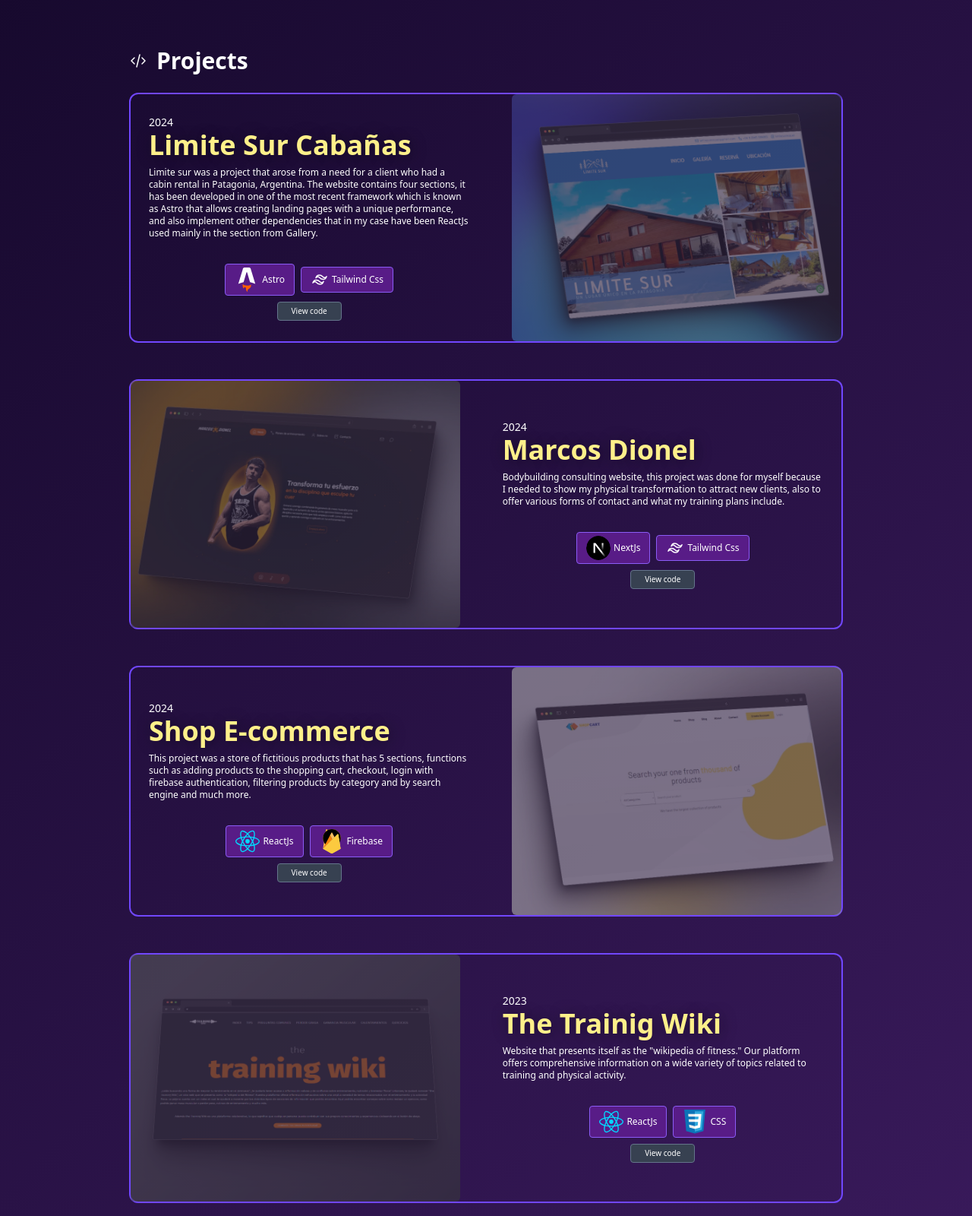
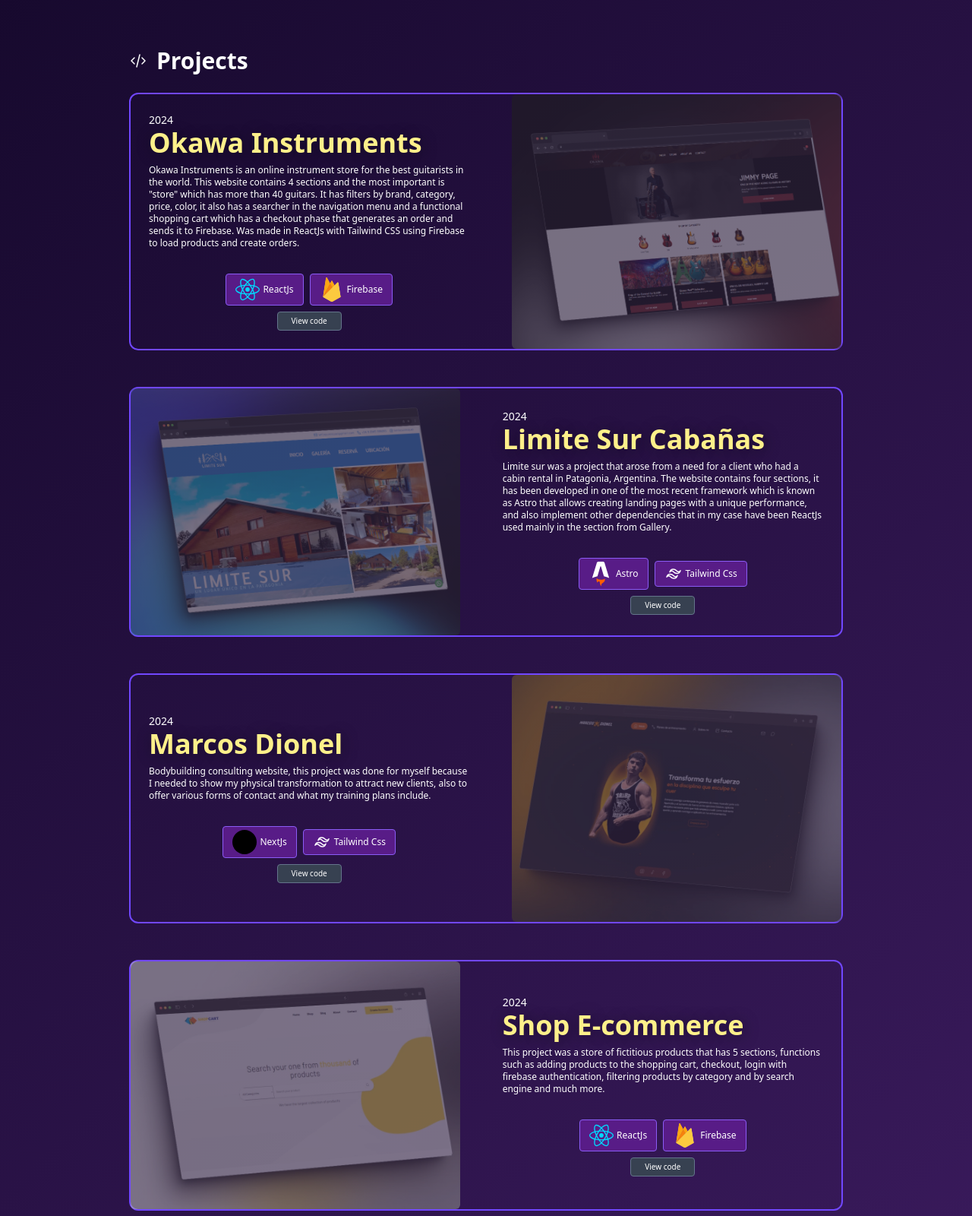
Before and after one commit to mdiannibelli/mdiannibelli-portfolio, an Astro site: page / in a window 1280 px wide. Shown: the part 1320-2920 px from the top of the page at 76% size. Built offline with nearby package versions, Linux system fonts and the light colour scheme; Astro itself is replaced by a stand-in of ours.

Commit message:
update project

```diff
--- a/src/components/Projects.astro
+++ b/src/components/Projects.astro
@@ -7,11 +7,11 @@ import iconAstro from '../icons/AstroIcon.astro'
 import iconTailwind from '../icons/Tailwind.astro'
 import iconPhotoshop from '../icons/Photoshop.astro'
 import iconIllustrator from '../icons/Illustrator.astro'
-import iconNextJs from '../icons/NextJs.astro'
+import iconNext from '../icons/NextJs.astro'
 import shopecommerce from '../imgs/shopecommerce.webp'
 import mdiannibelliasesorias from '../imgs/mdiannibelliasesorias.webp'
 import limitesur from '../imgs/limitesur.webp'
-import trainingwiki from '../imgs/trainingwiki.webp'
+import okawainstruments from '../imgs/okawainstruments.webp'
 
 import { Image } from 'astro:assets'
     const tagsIcon = {
@@ -57,14 +57,24 @@ import { Image } from 'astro:assets'
         },
         NEXTJS: {
             name: "NextJs",
-            icon: (iconNextJs),
+            icon: (iconNext),
             class: ""
         }
     }
 
     const Proyects = [
     {
-            id: 1,
+        id: 1,
+        date: '2024',
+        type: 'Okawa Instruments is an online instrument store for the best guitarists in the world. This website contains 4 sections and the most important is "store" which has more than 40 guitars. It has filters by brand, category, price, color, it also has a searcher in the navigation menu and a functional shopping cart which has a checkout phase that generates an order and sends it to Firebase. Was made in ReactJs with Tailwind CSS using Firebase to load products and create orders.',
+        title: 'Okawa Instruments',
+        img: okawainstruments,
+        link: 'https://okawa-instruments.vercel.app',
+        code: 'https://github.com/mdiannibelli/okawa-instruments',
+        tags: [tagsIcon.REACTJS, tagsIcon.FIREBASE]
+    },
+    {
+            id: 2,
             date: '2024',
             type: 'Limite sur was a project that arose from a need for a client who had a cabin rental in Patagonia, Argentina. The website contains four sections, it has been developed in one of the most recent framework which is known as Astro that allows creating landing pages with a unique performance, and also implement other dependencies that in my case have been ReactJs used mainly in the section from Gallery.',
             title: 'Limite Sur Cabañas',
@@ -74,7 +84,7 @@ import { Image } from 'astro:assets'
             tags: [tagsIcon.ASTRO, tagsIcon.TAILWIND]
     },
     {
-            id: 2,
+            id: 3,
             date: '2024',
             type: 'Bodybuilding consulting website, this project was done for myself because I needed to show my physical transformation to attract new clients, also to offer various forms of contact and what my training plans include.',
             title: 'Marcos Dionel',
@@ -84,7 +94,7 @@ import { Image } from 'astro:assets'
             tags: [tagsIcon.NEXTJS, tagsIcon.TAILWIND]
         },
         {
-            id: 3,
+            id: 4,
             date: '2024',
             type: 'This project was a store of fictitious products that has 5 sections, functions such as adding products to the shopping cart, checkout, login with firebase authentication, filtering products by category and by search engine and much more.',
             title: 'Shop E-commerce',
@@ -92,16 +102,6 @@ import { Image } from 'astro:assets'
             link: 'https://shop-ecommerce-chi.vercel.app',
             code: 'https://github.com/mdiannibelli/shop-ecommerce',
             tags: [tagsIcon.REACTJS, tagsIcon.FIREBASE]
-        },
-         {
-            id: 4,
-            date: '2023',
-            type: 'Website that presents itself as the "wikipedia of fitness." Our platform offers comprehensive information on a wide variety of topics related to training and physical activity.',
-            title: 'The Trainig Wiki',
-            img: trainingwiki,
-            link: 'https://thetrainingwiki.netlify.app',
-            code: 'https://github.com/mdiannibelli/The-Training-Wiki/tree/master',
-            tags: [tagsIcon.REACTJS, tagsIcon.CSS]
         },
 ]
 
```
Also changed, not shown: src/imgs/okawainstruments.webp (added).
